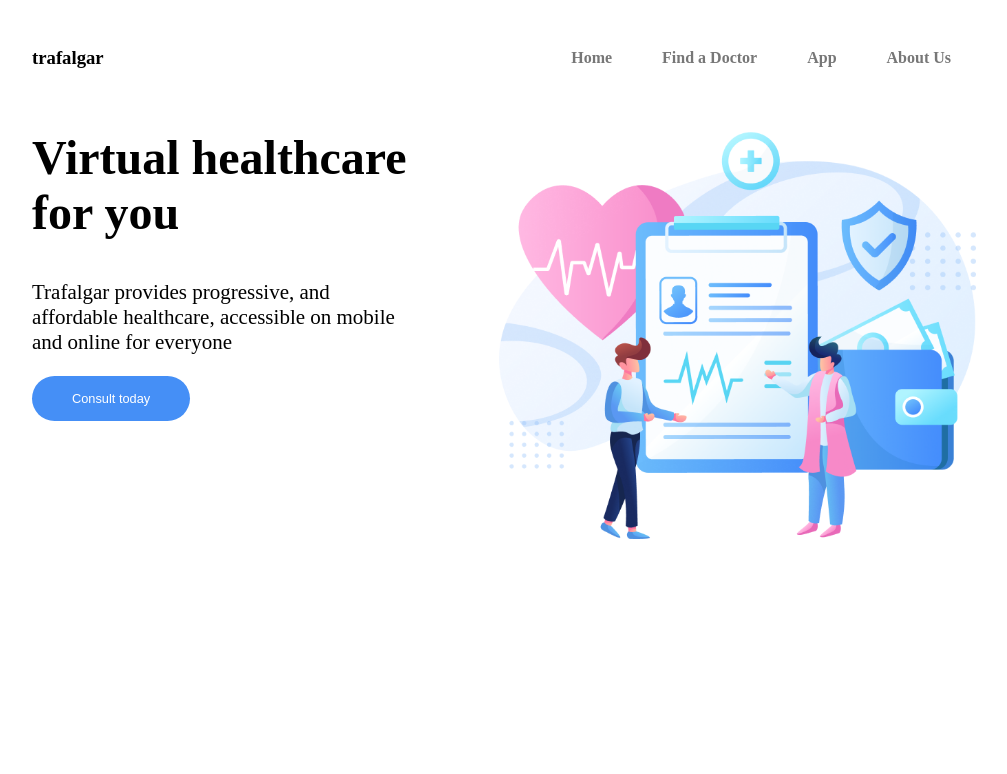
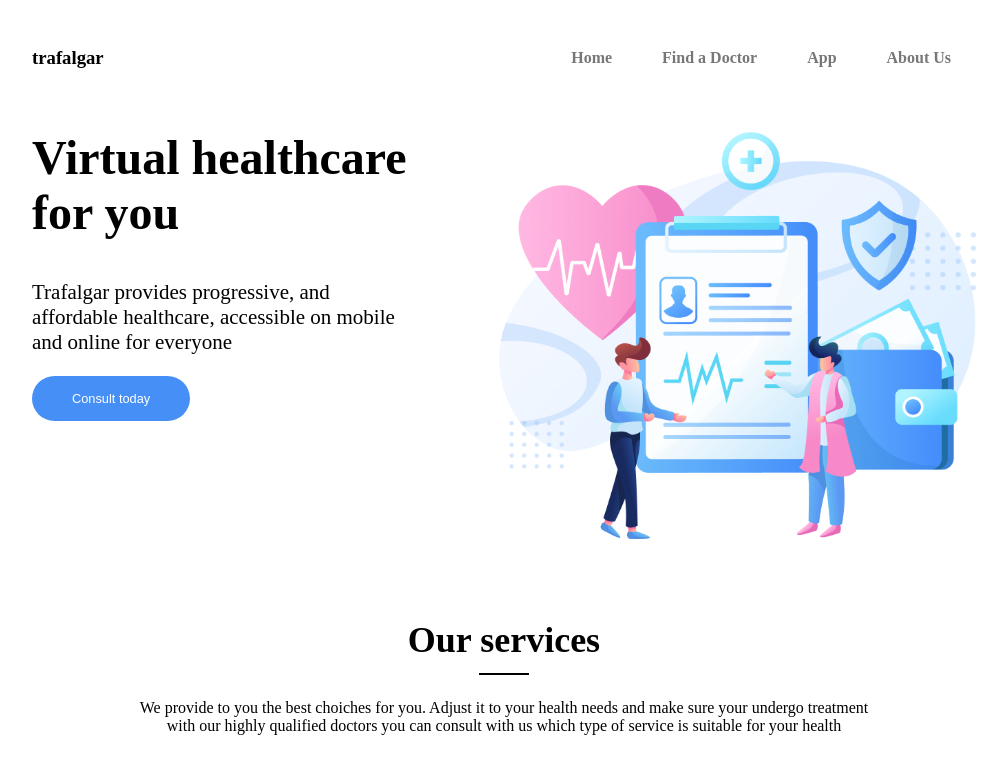
Before and after one commit to MccGrey/single-page, a React (Create React App) app: page / in a window 1280 px wide. Shown: the top 774 px of the page, without its empty margins (136-1143 px from the left). Built offline with nearby package versions, Linux system fonts and the light colour scheme.

Commit message:
services component

```diff
--- a/package.json
+++ b/package.json
@@ -8,6 +8,7 @@
     "@testing-library/user-event": "^13.5.0",
     "react": "^18.2.0",
     "react-dom": "^18.2.0",
+    "react-icons": "^4.8.0",
     "react-scripts": "5.0.1",
     "web-vitals": "^2.1.4"
   },
--- a/src/App.js
+++ b/src/App.js
@@ -1,11 +1,13 @@
 import Header from "./components/header/Header";
 import Navbar from "./components/navbar/Navbar";
+import Services from "./components/services/Services";
 
 function App() {
   return (
     <div>
       <Navbar />
       <Header />
+      <Services />
     </div>
   );
 }
--- /dev/null
+++ b/src/components/services/Services.jsx
@@ -0,0 +1,68 @@
+import React from "react";
+import "./services.css";
+import { BsBookshelf } from "react-icons/bs";
+import { VscSearch } from "react-icons/vsc";
+import { GiHoneyJar } from "react-icons/gi";
+import { BsJournalBookmarkFill } from "react-icons/bs";
+import { FaFirstAid } from "react-icons/fa";
+import { GrBusinessService } from "react-icons/gr";
+
+const Services = () => {
+  const data = [
+    {
+      id: 1,
+      icon: { BsBookshelf },
+      title: "Search doctor",
+      note: "Choose your doctor from thousands of specialist, general, and trusted hospitals",
+    },
+    {
+      id: 2,
+      icon: { VscSearch },
+      title: "Online pharmacy",
+      note: "Buy  your medicines with our mobile application with a simple delivery system",
+    },
+    {
+      id: 3,
+      icon: { GiHoneyJar },
+      title: "Online pharmacy",
+      note: "Free consultation with our trusted doctors and get the best recomendations",
+    },
+    {
+      id: 4,
+      icon: { BsJournalBookmarkFill },
+      title: "Details info",
+      note: "Free consultation with our trusted doctors and get the best recomendations",
+    },
+    {
+      id: 5,
+      icon: { FaFirstAid },
+      title: "Emergency care",
+      note: "You can get 24/7 urgent care for yourself or your children and your lovely family",
+    },
+    {
+      id: 6,
+      icon: { GrBusinessService },
+      title: "Tracking",
+      note: "Track and save your medical history and health data ",
+    },
+  ];
+
+  return (
+    <>
+      <section className="services">
+        <div className="services_header">
+          <h3>Our services</h3>
+          <div className="bar"></div>
+          <p>
+            We provide to you the best choiches for you. Adjust it to your
+            health needs and make sure your undergo treatment with our highly
+            qualified doctors you can consult with us which type of service is
+            suitable for your health
+          </p>
+        </div>
+      </section>
+    </>
+  );
+};
+
+export default Services;
--- /dev/null
+++ b/src/components/services/services.css
@@ -0,0 +1,27 @@
+section {
+  display: flex;
+  align-items: center;
+  padding: 20px 160px;
+}
+
+.services_header {
+  text-align: center;
+}
+
+.services_header h3 {
+  font-size: 36px;
+}
+.services_header p {
+  display: flex;
+  justify-content: center;
+  width: 80%;
+  margin: auto;
+  margin-top: 1.5rem;
+}
+
+.services_header .bar {
+  border: 1px solid black;
+  width: 5%;
+  margin: auto;
+  margin-top: -1.5rem;
+}
```
Also changed, not shown: 1 other file (tests, documents, lock files or other folders).
